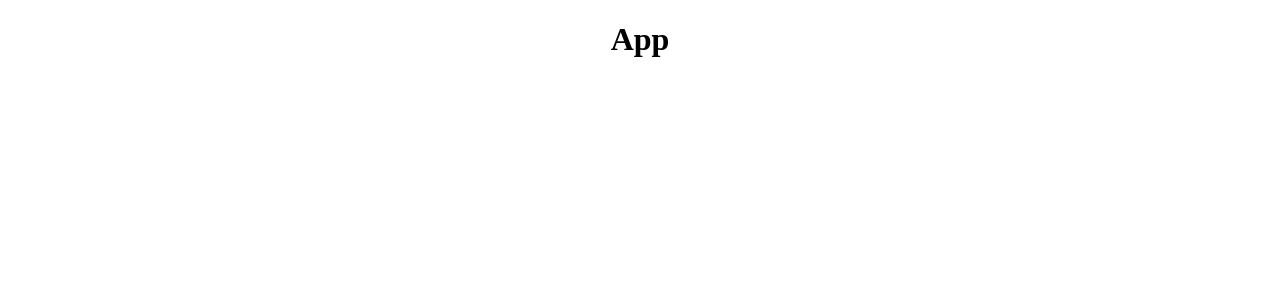
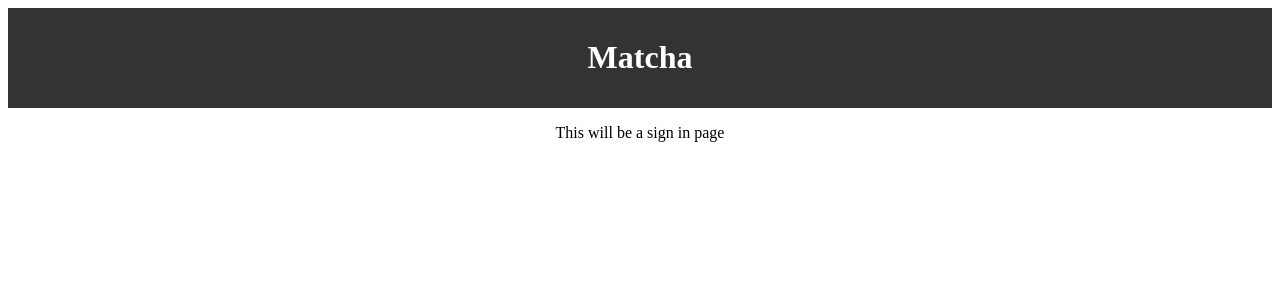
Before and after one commit to agabrie/Matcha, a React (Create React App) app in the folder front_end/: page / in a window 1280 px wide. Shown: the top 300 px of the page. Built offline with nearby package versions, Linux system fonts and the light colour scheme.

Commit message:
did some front end stuff

```diff
--- a/front_end/package.json
+++ b/front_end/package.json
@@ -8,6 +8,7 @@
     "@testing-library/user-event": "^7.2.1",
     "react": "^16.12.0",
     "react-dom": "^16.12.0",
+    "react-router-dom": "^5.1.2",
     "react-scripts": "3.3.0"
   },
   "scripts": {
--- a/front_end/src/App.js
+++ b/front_end/src/App.js
@@ -1,13 +1,20 @@
 import React, {Component} from 'react';
 import { BrowserRouter as Router, Route} from 'react-router-dom';
+import Header from './components/layout/Header';
+import Sign from './components/pages/Sign';
 import './App.css';
 
 class App extends Component {
   render() {
     return (
-      <div className="App">
-        <h1>App</h1>
-      </div>
+      <Router>
+        <div className="App">
+          <div className="container">
+            <Header />
+            <Route exact path="/" component={Sign} />
+          </div>
+        </div>
+      </Router>
     );
   }
 }
--- a/front_end/src/layout/Header.js
+++ b/front_end/src/components/layout/Header.js
@@ -1,5 +1,4 @@
 import React from 'react';
-import {Link} from 'react-router-dom';
 
 function Header() {
     return(
--- /dev/null
+++ b/front_end/src/components/pages/Sign.js
@@ -0,0 +1,11 @@
+import React from 'react';
+
+function Sign() {
+    return(
+        <React.Fragment>
+            <p> This will be a sign in page </p>
+        </React.Fragment>
+    )
+}
+
+export default Sign;
```
Also changed, not shown: front_end/src/pages/Sign.js (deleted), 1 other file (tests, documents, lock files or other folders).
